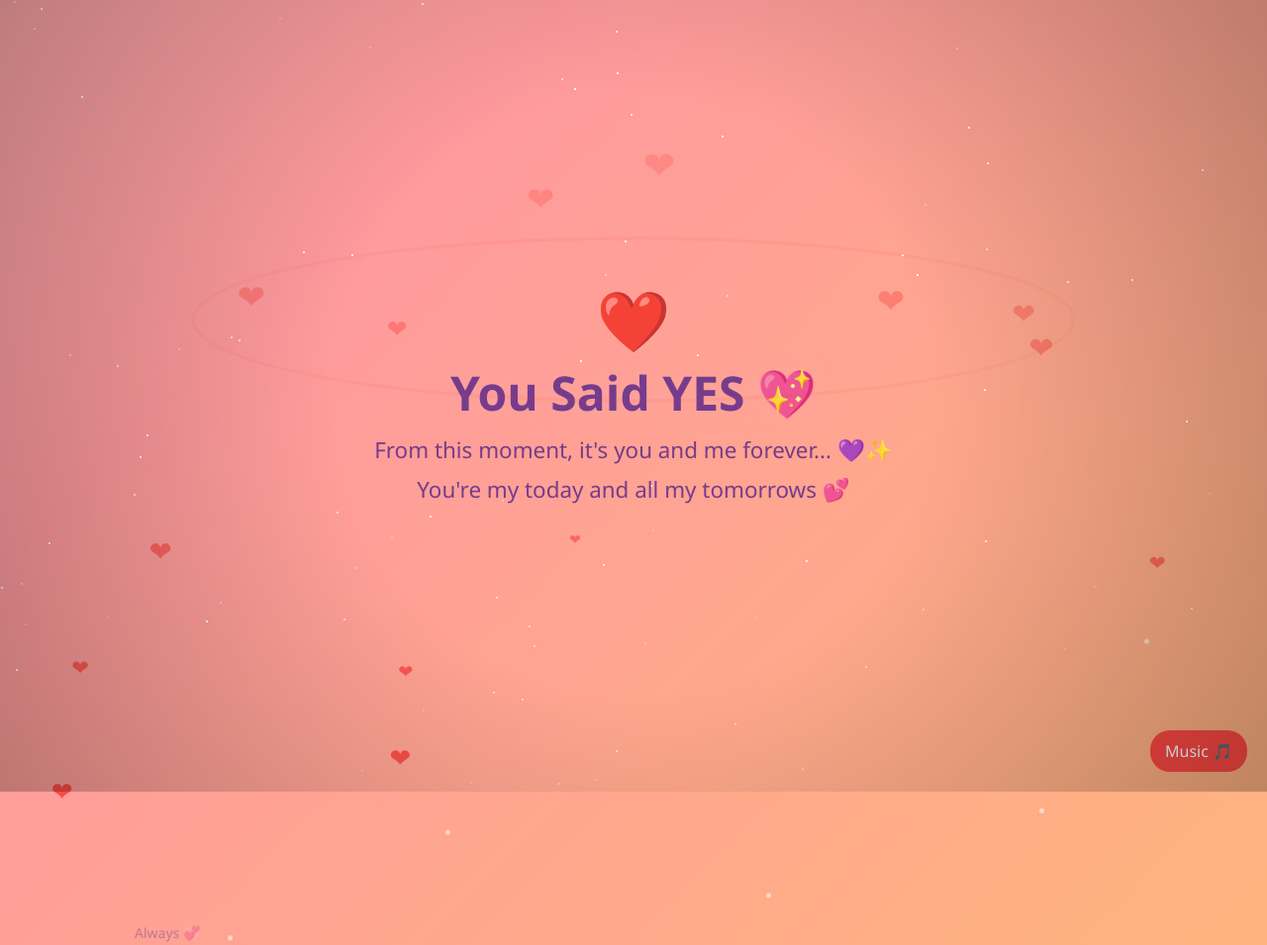
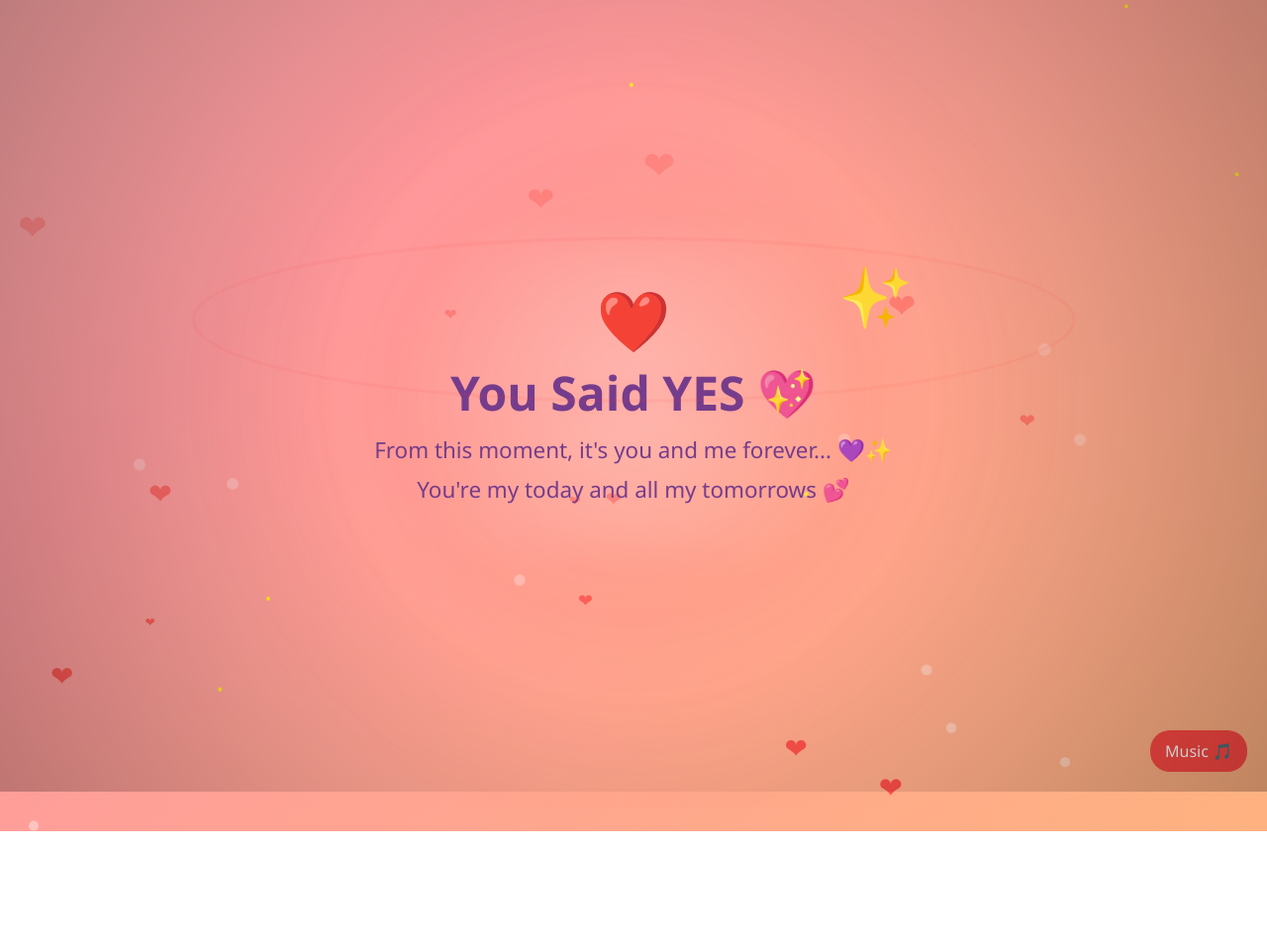
Before and after one commit to zearn-app/love1, a plain HTML site: page yes.html in a window 1280 px wide. Shown: the top 955 px of the page at 99% size. After the commit the page ends 840 px from the top, so only its background shows below. Drawn offline with Linux system fonts and the light colour scheme.

Commit message:
Update yes.html

```diff
--- a/yes.html
+++ b/yes.html
@@ -31,6 +31,21 @@ body {
   100% {background-position: 0% 50%;}
 }
 
+/* 💫 HEARTBEAT BACKGROUND PULSE */
+body::before {
+  content: "";
+  position: fixed;
+  inset: 0;
+  background: radial-gradient(circle, rgba(250,72,67,0.2), transparent 60%);
+  animation: bgPulse 3s infinite;
+  z-index: 0;
+}
+
+@keyframes bgPulse {
+  0%,100% { opacity: 0.3; transform: scale(1);}
+  50% { opacity: 0.6; transform: scale(1.1);}
+}
+
 /* 🌙 DARK VIGNETTE */
 body::after {
   content: "";
@@ -47,6 +62,17 @@ body::after {
   z-index: 2;
   animation: fadeIn 2s ease;
   transition: transform 0.2s ease;
+  position: relative;
+}
+
+/* 🌈 LOVE AURA */
+.card::before {
+  content: "";
+  position: absolute;
+  inset: -40px;
+  background: radial-gradient(circle, rgba(255,255,255,0.3), transparent 70%);
+  filter: blur(20px);
+  z-index: -1;
 }
 
 h1 {
@@ -67,6 +93,20 @@ p {
   color: #fa4843;
   animation: beat 1s infinite;
   position: relative;
+}
+
+/* 💍 RING SPARKLE */
+.heart::before {
+  content: "✨";
+  position: absolute;
+  top: -20px;
+  right: -20px;
+  animation: sparkleSpin 2s infinite linear;
+}
+
+@keyframes sparkleSpin {
+  0% { transform: rotate(0deg);}
+  100% { transform: rotate(360deg);}
 }
 
 /* 💖 HEART GLOW RING */
@@ -169,34 +209,53 @@ p {
   to { opacity: 1; }
 }
 
-/* 🌙 GLOW PARTICLES */
-.glow {
+/* 🌠 SHOOTING STAR */
+.shoot {
   position: absolute;
-  width: 5px;
-  height: 5px;
+  width: 3px;
+  height: 3px;
   background: white;
-  border-radius: 50%;
-  opacity: 0.6;
-  animation: glowMove linear infinite;
+  box-shadow: 0 0 10px white;
+  animation: shoot 1.5s linear forwards;
 }
 
-@keyframes glowMove {
-  from { transform: translateY(100vh); }
-  to { transform: translateY(-10vh); }
+@keyframes shoot {
+  from { transform: translate(0,0); opacity:1;}
+  to { transform: translate(300px,200px); opacity:0;}
 }
 
-/* 💭 FLOATING WORDS */
-.quote {
+/* 🫧 BUBBLES */
+.bubble {
   position: absolute;
-  color: #763C8C;
-  font-size: 14px;
-  opacity: 0.6;
-  animation: floatQuote linear infinite;
+  bottom: -50px;
+  width: 10px;
+  height: 10px;
+  background: rgba(255,255,255,0.4);
+  border-radius: 50%;
+  animation: bubbleUp linear infinite;
 }
 
-@keyframes floatQuote {
-  from { transform: translateY(100vh); }
-  to { transform: translateY(-20vh); opacity: 0; }
+@keyframes bubbleUp {
+  to {
+    transform: translateY(-120vh) scale(1.5);
+    opacity: 0;
+  }
+}
+
+/* 💫 FIREFLIES */
+.firefly {
+  position: absolute;
+  width: 4px;
+  height: 4px;
+  background: yellow;
+  border-radius: 50%;
+  opacity: 0.8;
+  animation: fireflyMove 6s infinite ease-in-out;
+}
+
+@keyframes fireflyMove {
+  0%,100% { transform: translate(0,0);}
+  50% { transform: translate(40px,-60px);}
 }
 
 </style>
@@ -221,7 +280,7 @@ p {
 
 <script>
 
-// 💌 TYPEWRITER
+// TYPEWRITER
 const text = "From this moment, it's you and me forever... 💜✨";
 let i = 0;
 function typeWriter() {
@@ -233,7 +292,7 @@ function typeWriter() {
 }
 typeWriter();
 
-// 💖 ROTATING TEXT
+// ROTATING TEXT
 const loveLines = [
   "You're my today and all my tomorrows 💕",
   "Every heartbeat says your name ❤️",
@@ -252,7 +311,7 @@ setInterval(() => {
   }, 400);
 }, 3000);
 
-// 💕 HEARTS
+// HEARTS
 setInterval(() => {
   const heart = document.createElement("span");
   heart.innerHTML = "❤";
@@ -263,7 +322,7 @@ setInterval(() => {
   setTimeout(()=>heart.remove(),7000);
 },350);
 
-// 🎆 CONFETTI
+// CONFETTI
 function createConfetti(x=null){
   for(let i=0;i<25;i++){
     const c=document.createElement("div");
@@ -277,39 +336,37 @@ function createConfetti(x=null){
 }
 createConfetti();
 
-// 🌟 STARS
-for(let i=0;i<80;i++){
+// SHOOTING STARS
+setInterval(()=>{
   const s=document.createElement("div");
-  s.className="star";
-  s.style.left=Math.random()*100+"vw";
-  s.style.top=Math.random()*100+"vh";
-  s.style.animationDuration=(1+Math.random()*2)+"s";
+  s.className="shoot";
+  s.style.left=Math.random()*80+"vw";
+  s.style.top=Math.random()*50+"vh";
   document.body.appendChild(s);
-}
+  setTimeout(()=>s.remove(),1500);
+},3000);
 
-// 🌙 GLOW PARTICLES
+// BUBBLES
 setInterval(()=>{
-  const g=document.createElement("div");
-  g.className="glow";
-  g.style.left=Math.random()*100+"vw";
-  g.style.animationDuration=(6+Math.random()*6)+"s";
-  document.body.appendChild(g);
-  setTimeout(()=>g.remove(),12000);
-},600);
+  const b=document.createElement("div");
+  b.className="bubble";
+  b.style.left=Math.random()*100+"vw";
+  b.style.animationDuration=(6+Math.random()*4)+"s";
+  document.body.appendChild(b);
+  setTimeout(()=>b.remove(),10000);
+},500);
 
-// 💭 FLOATING WORDS
-const words=["Love 💖","Forever 💍","Soulmate 💑","Mine ❤️","Always 💞"];
+// FIREFLIES
 setInterval(()=>{
-  const q=document.createElement("div");
-  q.className="quote";
-  q.innerText=words[Math.floor(Math.random()*words.length)];
-  q.style.left=Math.random()*100+"vw";
-  q.style.animationDuration=(8+Math.random()*6)+"s";
-  document.body.appendChild(q);
-  setTimeout(()=>q.remove(),14000);
-},2200);
+  const f=document.createElement("div");
+  f.className="firefly";
+  f.style.left=Math.random()*100+"vw";
+  f.style.top=Math.random()*100+"vh";
+  document.body.appendChild(f);
+  setTimeout(()=>f.remove(),6000);
+},800);
 
-// ✨ CURSOR TRAIL
+// CURSOR TRAIL
 let lastSparkle=0;
 document.addEventListener("mousemove",e=>{
   if(Date.now()-lastSparkle<40)return;
@@ -322,12 +379,12 @@ document.addEventListener("mousemove",e=>{
   setTimeout(()=>s.remove(),1000);
 });
 
-// 🎇 CLICK BURST
+// CLICK BURST
 document.addEventListener("click",e=>{
   createConfetti(e.clientX/window.innerWidth*100);
 });
 
-// 🎵 MUSIC
+// MUSIC
 const music=document.getElementById("bgMusic");
 const btn=document.getElementById("musicBtn");
 let playing=false;
@@ -350,7 +407,7 @@ btn.onclick=()=>{
   playing=!playing;
 };
 
-// 💫 PARALLAX CARD
+// PARALLAX
 document.addEventListener("mousemove",e=>{
   const x=(e.clientX/window.innerWidth-0.5)*10;
   const y=(e.clientY/window.innerHeight-0.5)*10;
```
